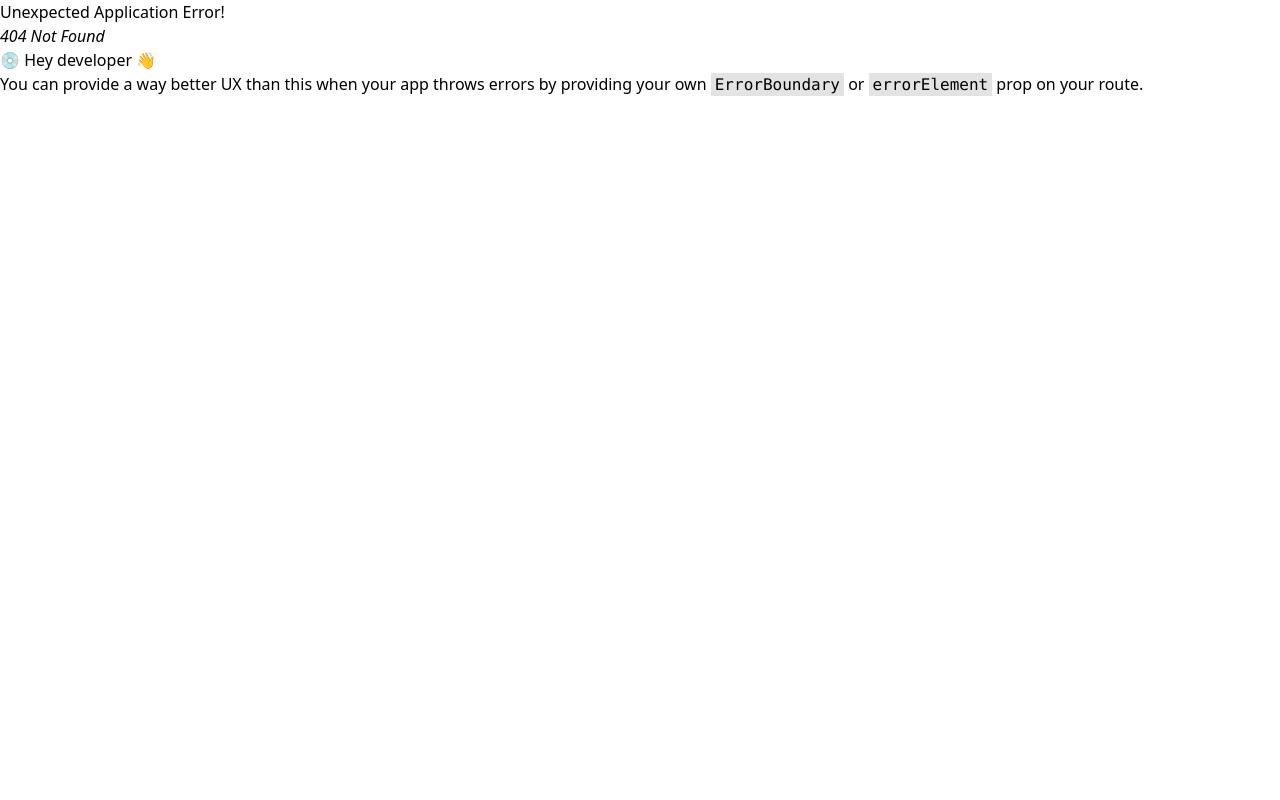
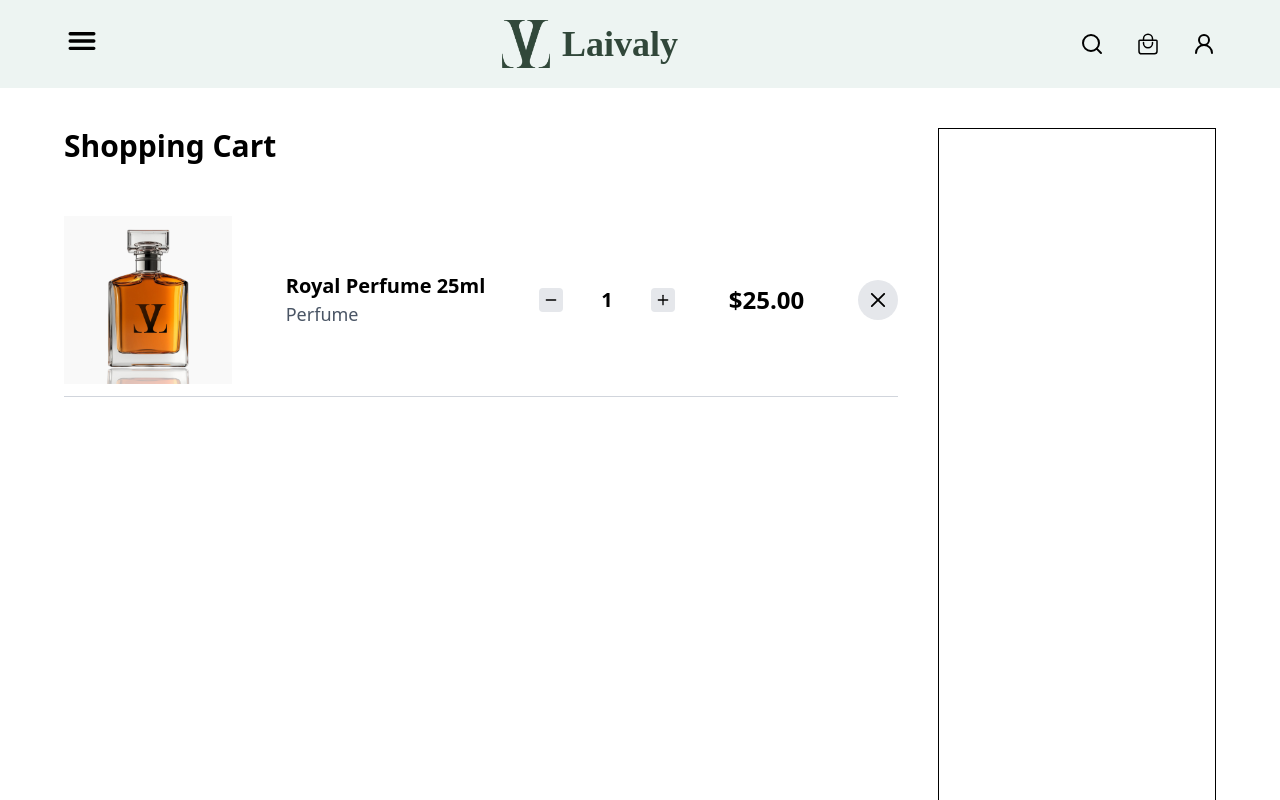
Before and after one commit to MehediHasan128/laivaly-client, a React (Vite) app: page /cart in a window 1280 px wide. Before the commit this address had no page. Shown: the top 800 px of the page. Built offline with nearby package versions, Linux system fonts and the light colour scheme.

Commit message:
complete cart product card

```diff
--- /dev/null
+++ b/src/components/reusable/CartCard.tsx
@@ -0,0 +1,38 @@
+import { FiMinus, FiPlus } from "react-icons/fi";
+import product from "../../assets/images/product/product1.jpg";
+import { RxCross2 } from "react-icons/rx";
+import { useState } from "react";
+
+const CartCard = () => {
+
+    const [quantity, setQuantity] = useState(1);
+
+  return (
+    <div className="border-b border-gray-300 py-3 flex justify-between items-center select-none">
+      <div className="w-42">
+        <img src={product} alt="" />
+      </div>
+      <div>
+        <h1 className="text-xl font-semibold">Royal Perfume 25ml</h1>
+        <p className="text-lg font-medium text-gray-600">Perfume</p>
+      </div>
+      <div className="flex items-center gap-3">
+        <span onClick={() => quantity > 1 && setQuantity(quantity-1)} className="bg-gray-200 font-semibold p-1 rounded active:scale-95 transition transform duration-100 cursor-pointer">
+          <FiMinus />
+        </span>
+        <span className="w-16 text-center text-xl font-semibold">{quantity}</span>
+        <span onClick={() => setQuantity(quantity+1)} className="bg-gray-200 font-semibold p-1 rounded active:scale-95 transition transform duration-100 cursor-pointer">
+          <FiPlus />
+        </span>
+      </div>
+      <div>
+        <h1 className="text-2xl font-bold">$25.00</h1>
+      </div>
+      <div className="text-2xl bg-gray-200 p-2 rounded-full active:scale-95 transition transform duration-100 cursor-pointer">
+        <RxCross2 />
+      </div>
+    </div>
+  );
+};
+
+export default CartCard;
--- a/src/components/shared/navbar/Navbar.tsx
+++ b/src/components/shared/navbar/Navbar.tsx
@@ -5,12 +5,11 @@ import SignInModal from "@/pages/authentication/signIn/SignInModal";
 import TooltipWrapper from "@/components/reusable/TooltipWrapper";
 import { IoBagHandleOutline, IoMenu } from "react-icons/io5";
 import logo from "../../../assets/images/logo/logo.png";
-import Cart from "@/pages/cart/Cart";
 import SearchModal from "@/utils/SearchModal";
 import { NavLink } from "react-router-dom";
+import CartDrawer from "@/pages/cart/CartDrawer";
 
 const Navbar = () => {
-
   return (
     <div className="bg-[#EDF4F2] sticky top-0 z-10">
       <div className="flex justify-between items-center py-5 w-[90%] mx-auto">
@@ -46,7 +45,7 @@ const Navbar = () => {
               />
             }
           />
-          <Cart
+          <CartDrawer
             child={
               <TooltipWrapper
                 child={
--- a/src/pages/cart/Cart.tsx
+++ b/src/pages/cart/Cart.tsx
@@ -1,62 +1,25 @@
-import {
-  Drawer,
-  DrawerContent,
-  DrawerFooter,
-  DrawerHeader,
-  DrawerTitle,
-  DrawerTrigger,
-} from "@/components/ui/drawer";
-import { ReactNode } from "react";
-import { IoBagHandleOutline } from "react-icons/io5";
+import CartCard from "@/components/reusable/CartCard";
+import Container from "@/components/reusable/Container";
 
-const Cart = ({ child }: { child: ReactNode }) => {
+const Cart = () => {
+  return (
+    <div className="min-h-screen">
+      <Container>
+        <div className="flex gap-10 py-10">
+          <div className="w-[75%] min-h-screen">
 
-  return (
-    <Drawer direction="right">
-      <DrawerTrigger className="flex">{child}</DrawerTrigger>
+              <h1 className="text-3xl font-bold">Shopping Cart</h1>
 
-      <DrawerContent>
-        <DrawerHeader>
-          {/* Nav items */}
-          <DrawerTitle className="px-16 md:px-24">
-            <div className="flex items-center justify-between w-full gap-10">
-              <h1 className="text-xl w-full">Shopping Cart</h1>
-            </div>
-          </DrawerTitle>
-        </DrawerHeader>
+              {/* Card container */}
+              <div className="mt-10">
+                <CartCard />
+              </div>
 
-        <div className="h-full flex justify-center items-center">
-          <div className="text-center">
-            <IoBagHandleOutline className="text-8xl md:text-[140px] text-[#31473A] mx-auto" />
-            <h1 className="text-xl md:text-2xl">Your cart in empty</h1>
-            <button className="mt-5 md:mt-10 border-2 border-[#31473A] px-4 md:px-5 py-1.5 md:py-2 rounded-full font-semibold hover:bg-[#31473A] hover:text-white duration-500 cursor-pointer">Shop Now</button>
           </div>
+          <div className="w-[25%] border min-h-screen"></div>
         </div>
-
-        <DrawerFooter>
-          <div className="space-y-3 px-3 md:text-lg">
-            <div className="flex justify-between items-center">
-              <span className="text-gray-600">Sub total:</span>{" "}
-              <span>$0.00</span>
-            </div>
-            <div className="flex justify-between items-center">
-              <span className="text-gray-600">Shipping:</span>{" "}
-              <span>$0.00</span>
-            </div>
-            <div className="flex justify-between items-center">
-              <span className="text-gray-600">Tax(15%):</span>{" "}
-              <span>$0.00</span>
-            </div>
-          </div>
-          {/* divider */}
-          <div className="flex-grow border-t border-gray-300 my-3 md:my-5"></div>
-          {/* total */}
-          <div className="flex justify-between items-center text-xl md:text-2xl px-3 font-semibold">
-            <span>Total:</span> <span>$0.00</span>
-          </div>
-        </DrawerFooter>
-      </DrawerContent>
-    </Drawer>
+      </Container>
+    </div>
   );
 };
 
--- /dev/null
+++ b/src/pages/cart/CartDrawer.tsx
@@ -0,0 +1,78 @@
+import {
+  Drawer,
+  DrawerClose,
+  DrawerContent,
+  DrawerFooter,
+  DrawerHeader,
+  DrawerTitle,
+  DrawerTrigger,
+} from "@/components/ui/drawer";
+import { ReactNode } from "react";
+import { IoBagHandleOutline } from "react-icons/io5";
+import { NavLink } from "react-router-dom";
+
+const CartDrawer = ({ child }: { child: ReactNode }) => {
+  return (
+    <Drawer direction="right">
+      <DrawerTrigger className="flex">{child}</DrawerTrigger>
+
+      <DrawerContent>
+        <DrawerHeader>
+          {/* Nav items */}
+          <DrawerTitle className="px-16 md:px-24">
+            <div className="flex items-center justify-between w-full gap-10">
+              <h1 className="text-xl w-full">Shopping Cart</h1>
+            </div>
+          </DrawerTitle>
+        </DrawerHeader>
+
+        <div className="h-full flex justify-center items-center">
+          <div className="text-center">
+            <IoBagHandleOutline className="text-8xl md:text-[140px] text-[#31473A] mx-auto" />
+            <h1 className="text-xl md:text-2xl">Your cart in empty</h1>
+            <button className="mt-5 md:mt-10 border-2 border-[#31473A] px-4 md:px-5 py-1.5 md:py-2 rounded-full font-semibold hover:bg-[#31473A] hover:text-white duration-500 cursor-pointer">
+              Shop Now
+            </button>
+          </div>
+        </div>
+
+        <DrawerFooter>
+          <div className="space-y-3 px-3 md:text-lg">
+            <div className="flex justify-between items-center">
+              <span className="text-gray-600">Sub total:</span>{" "}
+              <span>$0.00</span>
+            </div>
+            <div className="flex justify-between items-center">
+              <span className="text-gray-600">Shipping:</span>{" "}
+              <span>$0.00</span>
+            </div>
+            <div className="flex justify-between items-center">
+              <span className="text-gray-600">Tax(15%):</span>{" "}
+              <span>$0.00</span>
+            </div>
+          </div>
+          {/* divider */}
+          <div className="flex-grow border-t border-gray-300 my-3 md:my-5"></div>
+          {/* total */}
+          <div className="flex justify-between items-center text-xl md:text-2xl px-3 font-semibold">
+            <span>Total:</span> <span>$0.00</span>
+          </div>
+
+          <NavLink
+            to="/cart"
+            className="bg-[#31473A] border border-[#31473A] mt-5 py-2.5 text-lg font-semibold text-center text-white rounded-lg overflow-hidden cursor-pointer hover:bg-[#101f16] duration-1000"
+          >
+            <DrawerClose>
+              <div className="flex items-center justify-center gap-1.5">
+                <IoBagHandleOutline className="text-2xl" />
+                View Cart
+              </div>
+            </DrawerClose>
+          </NavLink>
+        </DrawerFooter>
+      </DrawerContent>
+    </Drawer>
+  );
+};
+
+export default CartDrawer;
--- a/src/routes/UserRoutes.tsx
+++ b/src/routes/UserRoutes.tsx
@@ -1,5 +1,6 @@
 import UserLayout from "@/components/layout/UserLayout";
 import SignUp from "@/pages/authentication/signUp/SignUp";
+import Cart from "@/pages/cart/Cart";
 import Home from "@/pages/home/Home";
 import NewCollection from "@/pages/newCollection/NewCollection";
 import ProductDetails from "@/pages/productDetails/ProductDetails";
@@ -23,6 +24,10 @@ export const router = createBrowserRouter([
                 element: <ProductDetails />
             },
             {
+                path: '/cart',
+                element: <Cart />
+            },
+            {
                 path: '/signUp',
                 element: <SignUp />
             },
```
